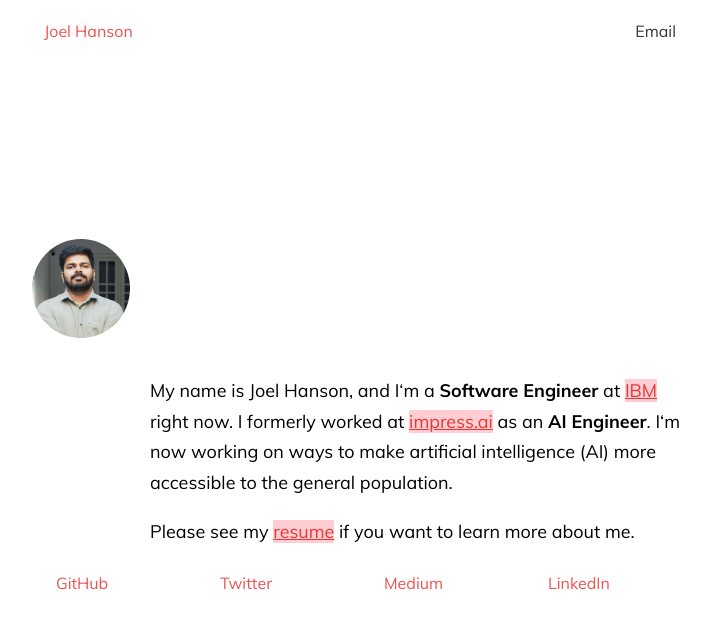
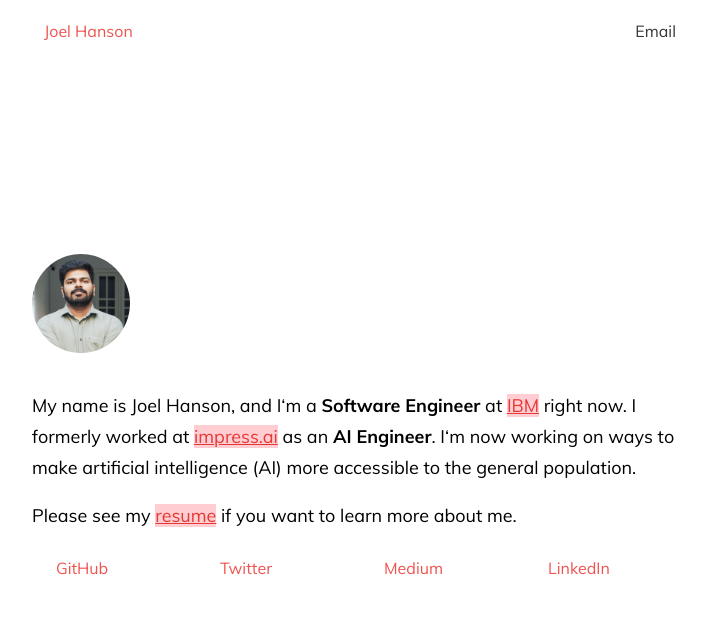
Before and after one commit to Joel-hanson/joel-hanson.github.io, a Next.js app: page / in a window 1280 px wide. Shown: the top 628 px of the page, without its empty margins (280-990 px from the left). Built offline with nearby package versions, Linux system fonts and the light colour scheme.

Commit message:
Update global.js

```diff
--- a/styles/global.js
+++ b/styles/global.js
@@ -73,7 +73,7 @@ export default css.global`
   }
   .center-layout-text {
     margin-top: 1rem;
-    max-width: 538px;
+    max-width: 100%;
     justify-self: end;
   }
   .center-layout-link-container {
```
